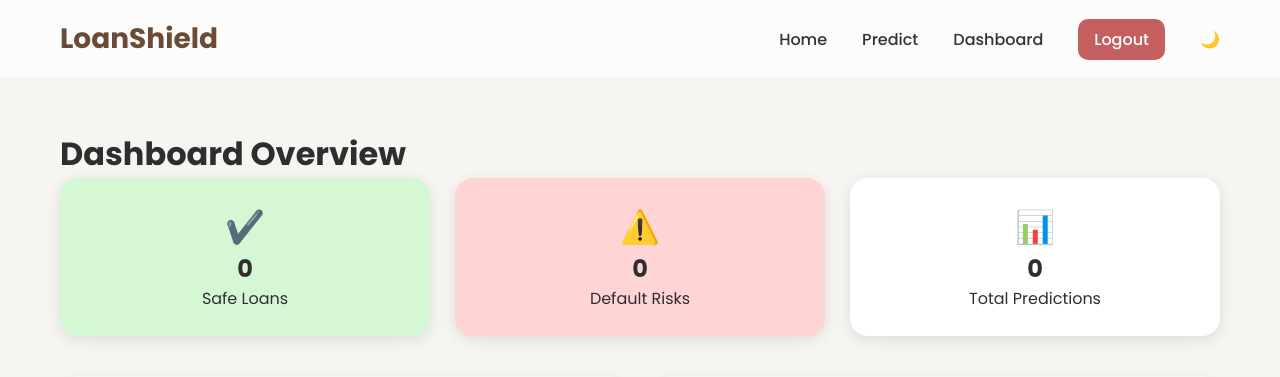
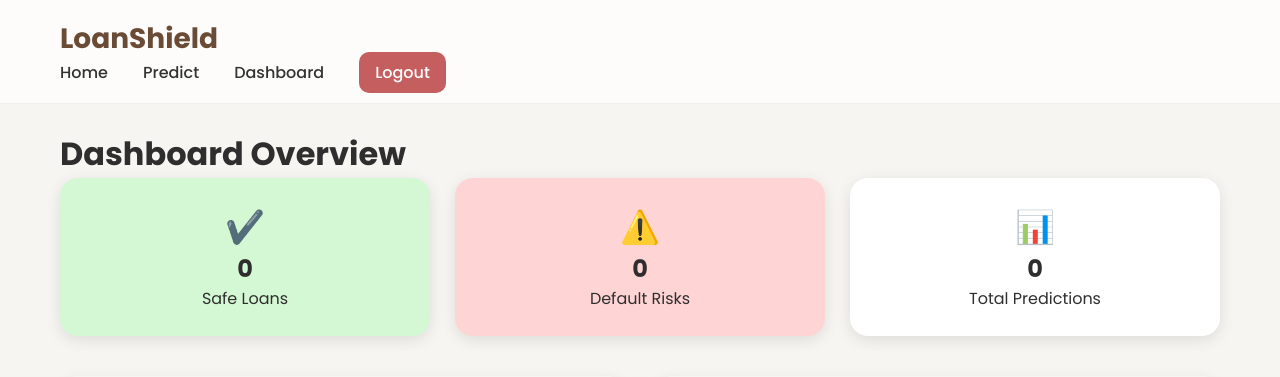
Before and after one commit to vishwasp1005/Loan_def, a Flask app: page /dashboard in a window 1280 px wide. Shown: the top 377 px of the page. Run offline with Flask 3, Linux system fonts and the light colour scheme; the visitor is signed in with stand-in values (Sample User, id 1); data that the repository does not hold is empty; parts of the project's set-up code (start-up, migrations or seed data) failed here and were passed over.

Commit message:
Update navbar.html

```diff
--- a/templates/navbar.html
+++ b/templates/navbar.html
@@ -1,29 +1,29 @@
 <nav class="navbar fade-in">
+    <div class="nav-container">
+
+        <!-- Logo -->
         <div class="logo">LoanShield</div>
 
-    <!-- Hamburger (Mobile) -->
+        <!-- Hamburger Menu -->
         <div class="hamburger" onclick="toggleMenu()">
             <span></span>
             <span></span>
             <span></span>
         </div>
 
-    <!-- Navigation Menu -->
+        <!-- Navigation Links -->
         <ul class="nav-links" id="navMenu">
-        <li><a class="btn-link" href="/">Home</a></li>
-        <li><a class="btn-link" href="/predict">Predict</a></li>
-        <li><a class="btn-link" href="/dashboard">Dashboard</a></li>
-        <li><a class="logout-btn btn" href="/logout">Logout</a></li>
-        <li><span class="dark-toggle" onclick="toggleDarkMode()">🌙</span></li>
+            <li><a href="/">Home</a></li>
+            <li><a href="/predict">Predict</a></li>
+            <li><a href="/dashboard">Dashboard</a></li>
+            <li><a class="logout-btn" href="/logout">Logout</a></li>
         </ul>
+
+    </div>
 </nav>
 
 <script>
 function toggleMenu() {
     document.getElementById("navMenu").classList.toggle("active");
 }
-
-function toggleDarkMode() {
-    document.body.classList.toggle("dark-mode");
-}
 </script>
```
Lines whose indentation alone changed are shown as unchanged.
